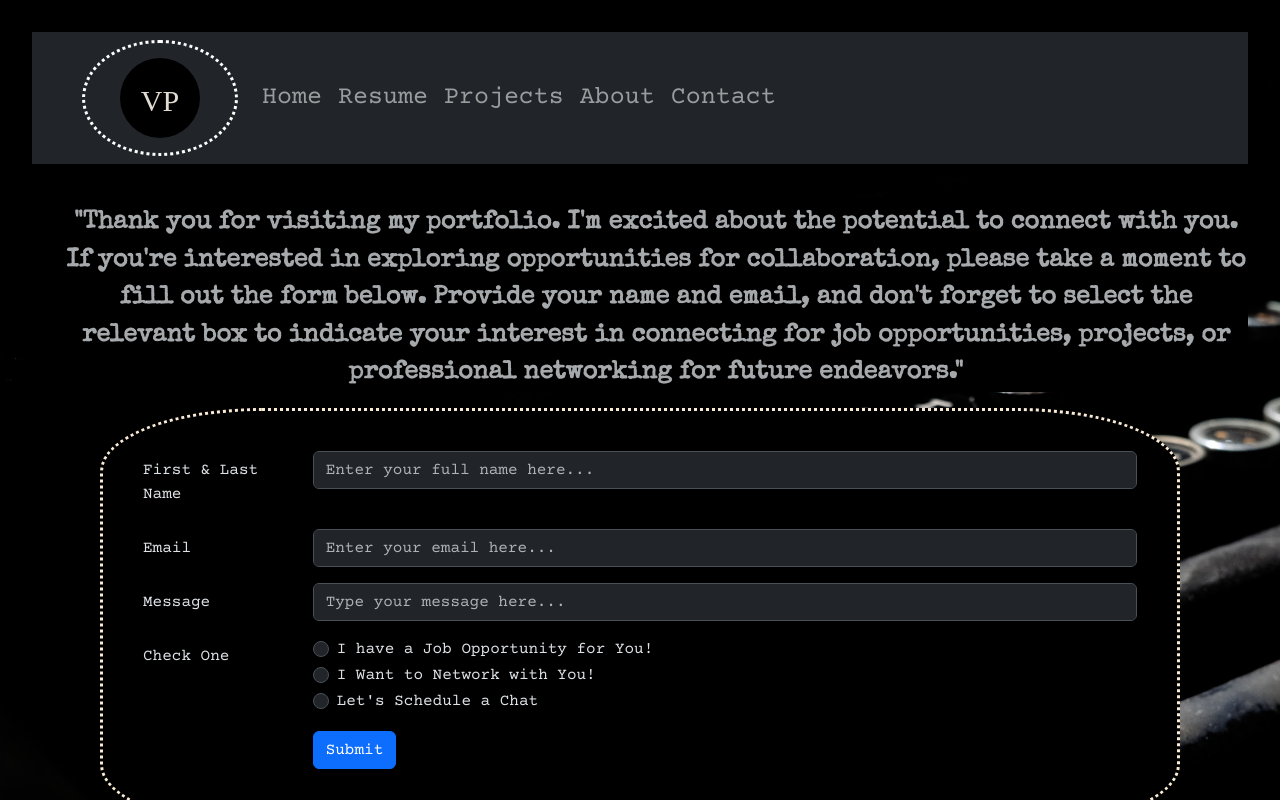
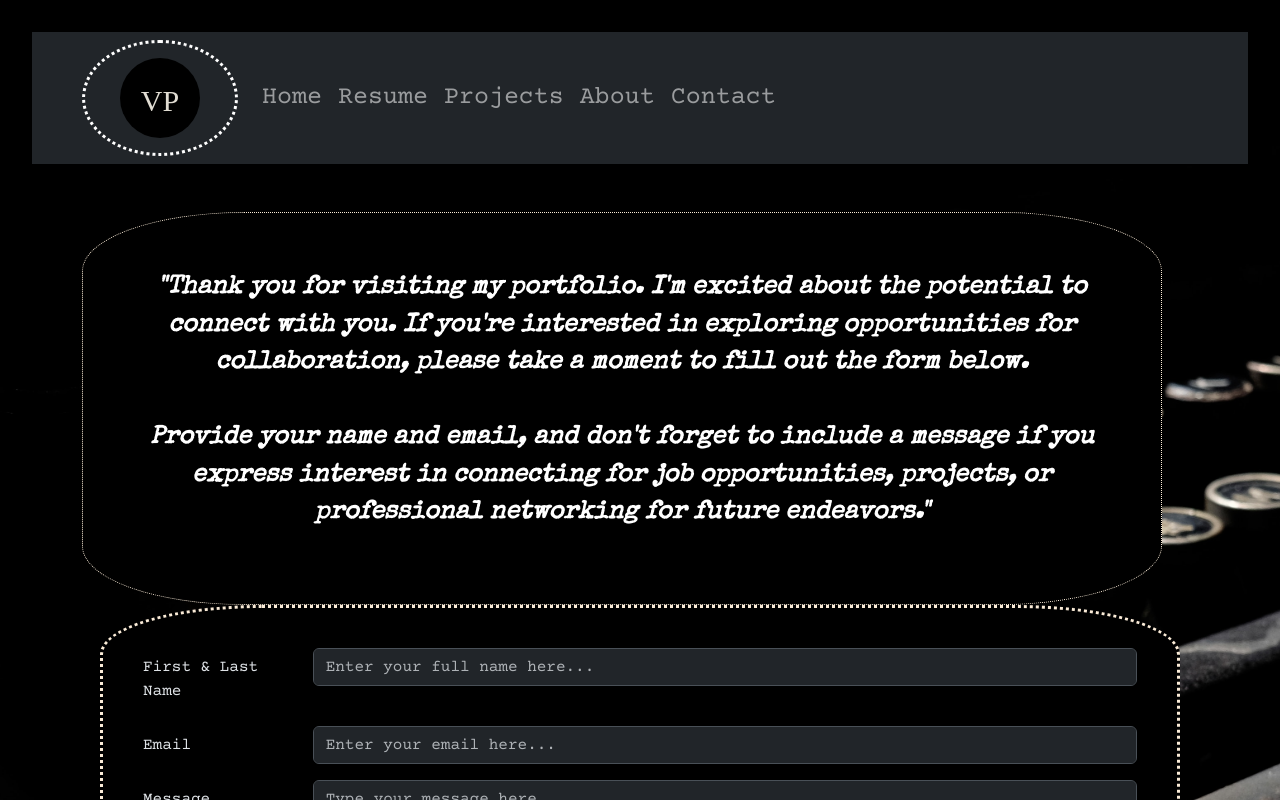
Before and after one commit to VernPG/VeronicaPerez-Portfolio, a React (Vite) app in the folder portfolio/: page /Contact in a window 1280 px wide. Shown: the top 800 px of the page. Built offline with nearby package versions, Linux system fonts and the light colour scheme; a web font is replaced by a local one.

Commit message:
adjusted styling to be consistent acorss pages

```diff
--- a/portfolio/src/index.css
+++ b/portfolio/src/index.css
@@ -2,7 +2,7 @@
 
 body {
   background-image: url("./assets/william-j-simpson-LqRJ1Oc9zlw-unsplash.jpg");
-  background-size: cover;
+  background-size:cover;
   font-family: "Courier Prime";
 }
 
@@ -74,11 +74,14 @@ aside {
   font-family: "Special Elite";
   padding: 40px;
   max-width: 1080px;
-
-  border-radius: 14px;
+  background-color: black;
+  border-color: antiquewhite;
+  border-style: dotted;
+  border-radius: 15%;
+  /* border-radius: 14px;
   background-color: black;
   border-style: double;
-  box-shadow: 20px 20px 20px 20px antiquewhite;
+  box-shadow: 20px 20px 20px 20px antiquewhite; */
 }
 img {
   justify-content: right;
@@ -122,14 +125,29 @@ a {
 }
 
 ul {
-  background: black;
+  color: white;
+  font-size: 25px;
+  align-items: center;
+  font-style: italic;
   font-weight: bolder;
-  margin-top: 40px;
+  font-family: "Special Elite";
+  padding: 40px;
+  max-width: 1080px;
+  background-color: black;
+  border-color: antiquewhite;
+  border-style: dotted;
+  border-radius: 15%;
+  /* margin-top: 8%;
+  margin-bottom: 5%;
   color: white;
   font-size: 25px;
   align-items: center;
   font-family: "Special Elite";
+  background-color: black;
+  border-color: antiquewhite;
+  border-radius: 15%;  */
 }
+
 
 .carousel {
   padding-top: 40px;
@@ -179,7 +197,7 @@ h5 {
   border-style: dotted;
   border-radius: 15%;
   padding: 40px;
-  margin-top: 60px;
+  margin-top: 20%;
   margin: 0 auto;
   display: inline-block;
 }
--- a/portfolio/src/pages/Contact.jsx
+++ b/portfolio/src/pages/Contact.jsx
@@ -4,82 +4,80 @@ import Form from "react-bootstrap/Form";
 import Row from "react-bootstrap/Row";
 import React, { useState } from "react";
 import "bootstrap/dist/css/bootstrap.min.css";
-//how do i user the validator?
-// import * as EmailValidator from 'email-validator';
-//  EmailValidator.validate("test@email.com");
 
 export default function Contact() {
-  // const validator = require("email-validator");
-  // validator.validate("test@email.com");
   const [formData, setFormData] = useState({
     fullName: "",
     email: "",
     message: "",
-    contactType: "",
+    // contactType: "",
   });
-
 
   const handleSubmit = async (e) => {
     e.preventDefault();
 
     try {
-      //what am I changing the local host too? 5173?
-      // const response = await fetch('http://localhost:5000/api/send-email', {
-      //   method: 'POST',
-      //   headers: {
-      //     'Content-Type': 'application/json',
-      //   },
-      //   body: JSON.stringify(formData),
-      // });
-
-      // if (response.ok) {
-      //   console.log('Email sent successfully!');
-      //   setFormData({
-      //     fullName: '',
-      //     email: '',
-      //     message: '',
-      //     contactType: '',
-      //   });
-      // } else {
-      //   console.error('Error sending email');
-      // }
-     const response = await emailjs.send("service_mcrt3jq", "template_ic94pbm", formData);
-     console.log(response)
-     if (response.text === "OK") {
-        console.log('Email sent successfully!');
+      const response = await emailjs.send(
+        "service_mcrt3jq",
+        "template_ic94pbm",
+        formData
+      );
+      console.log(response);
+      if (response.text === "OK") {
+        console.log("Email sent successfully!");
         setFormData({
-          fullName: '',
-          email: '',
-          message: '',
-          contactType: '',
+          fullName: "",
+          email: "",
+          message: "",
+          // contactType: "",
         });
       } else {
-        console.error('Error sending email');
+        console.error("Error sending email");
       }
-
     } catch (error) {
-      console.error('Error:', error);
+      console.error("Error:", error);
     }
   };
 
-  const handleChange = (e)=>{
-    const {name, value} = e.target
-    console.log(name, value)
-    setFormData({...formData, [name]: value})
-  }
-
+  const handleChange = (e) => {
+    const { name, value } = e.target;
+    console.log(name, value);
+    setFormData({ ...formData, [name]: value });
+  };
 
   return (
     <>
       <header>
-        <ul className="text-muted">
+        <div className="container mt-5">
+          <div className="card">
+            <div className="card-body">
+              <div className="row">
+                <p className="cardProfile">
+                  "Thank you for visiting my portfolio. I'm excited about the
+                  potential to connect with you. If you're interested in
+                  exploring opportunities for collaboration, please take a
+                  moment to fill out the form below.
+                  <br />
+                  <br />
+                  Provide your name and email, and don't forget to include a
+                  message if you express interest in connecting for job
+                  opportunities, projects, or professional networking for future
+                  endeavors."
+                </p>
+              </div>
+            </div>
+          </div>
+        </div>
+        {/* <ul className="text-muted">
           "Thank you for visiting my portfolio. I'm excited about the potential
           to connect with you. If you're interested in exploring opportunities
           for collaboration, please take a moment to fill out the form below.
-          Provide your name and email, and don't forget to select the relevant
-          box to indicate your interest in connecting for job opportunities,
-          projects, or professional networking for future endeavors."
-        </ul>
+          <br />
+          <br />
+          Provide your name and email, and don't forget to include a message if
+          you express interest in connecting for job opportunities, projects, or
+          professional networking for future endeavors."
+        </ul> */}
       </header>
       <Form className="form" onSubmit={handleSubmit}>
         <Form.Group as={Row} className="mb-3" controlId="fullName">
@@ -101,7 +99,13 @@ export default function Contact() {
             Email
           </Form.Label>
           <Col sm={10}>
-            <Form.Control type="email" placeholder="Enter your email here..." />
+            <Form.Control
+              type="email"
+              name="email"
+              value={formData.email}
+              placeholder="Enter your email here..."
+              onChange={handleChange}
+            />
           </Col>
         </Form.Group>
 
@@ -112,11 +116,14 @@ export default function Contact() {
           <Col sm={10}>
             <Form.Control
               type="message"
+              name="message"
+              value={formData.message}
               placeholder="Type your message here..."
+              onChange={handleChange}
             />
           </Col>
         </Form.Group>
-        <fieldset>
+        {/* <fieldset>
           <Form.Group as={Row} className="mb-3">
             <Form.Label as="legend" column sm={2}>
               Check One
@@ -140,9 +147,16 @@ export default function Contact() {
                 name="formHorizontalRadios"
                 id="formHorizontalRadios3"
               />
+              <Form.Control
+                type="contactType"
+                name="contactType"
+                value={formData.contactType}
+                onChange={handleChange}
+                placeholder="Other...."
+              />
             </Col>
           </Form.Group>
-        </fieldset>
+        </fieldset> */}
         {/* <Form.Group as={Row} className="mb-3" controlId="formHorizontalCheck">
           <Col sm={{ span: 10, offset: 2 }}>
             <Form.Check label="Remember me" />
```
Also changed, not shown: portfolio/src/pages/Homepage.jsx (+0 -20 lines), portfolio/src/pages/Project.jsx (+70 -23 lines).
